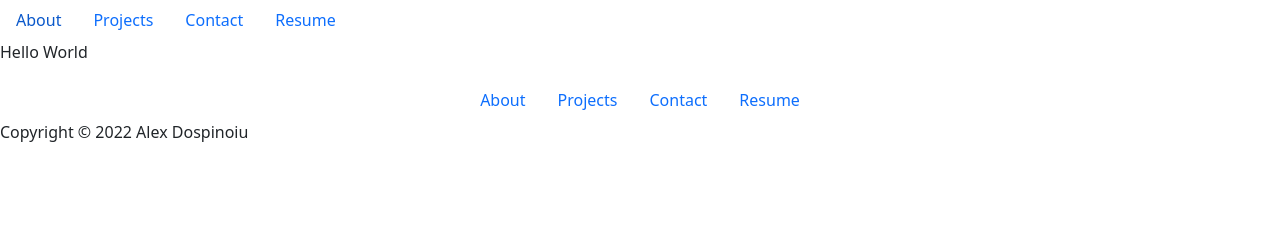
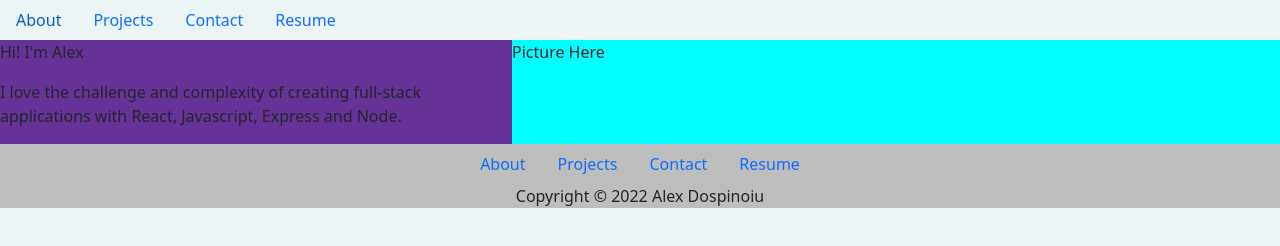
Before and after one commit to adospinoiu/Portfolio, a website: page index.html in a window 1280 px wide. Drawn offline with nearby package versions, Linux system fonts and the light colour scheme.

Commit message:
Working on setting up the index.html page to be finalized

```diff
--- /dev/null
+++ b/index.css
@@ -0,0 +1,28 @@
+.textandpicture {
+    display: flex;
+
+}
+.text {
+    background-color: rebeccapurple;
+    flex: 0.4;
+}
+
+.picture {
+    background-color: aqua;
+    flex: 0.6;
+}
+
+.copyright {
+    border: brown;
+    justify-content: center;
+    text-align: center;
+    text-shadow: 0em;
+}
+
+body {
+    background-color: rgb(235, 245, 245);
+}
+
+footer {
+    background-color: rgb(189, 189, 189);
+}
--- a/index.html
+++ b/index.html
@@ -6,10 +6,11 @@
     <meta http-equiv="X-UA-Compatible" content="IE=edge">
     <meta name="viewport" content="width=device-width, initial-scale=1.0">
 
-    <link rel="stylesheet" href="index.css">
+
     <link rel="icon" type="image/png" sizes="114x114" href="icon.png">
     <link href="https://cdn.jsdelivr.net/npm/bootstrap@5.2.1/dist/css/bootstrap.min.css" rel="stylesheet"
         integrity="sha384-iYQeCzEYFbKjA/T2uDLTpkwGzCiq6soy8tYaI1GyVh/UjpbCx/TYkiZhlZB6+fzT" crossorigin="anonymous">
+    <link rel="stylesheet" href="/index.css">
 
     <title>Alex Dospinoiu | Software Engineer</title>
 </head>
@@ -22,13 +23,24 @@
 </nav>
 
 <body>
-    <p>Hello World</p>
+    <div class="textandpicture">
+        <div class="text">
+            <p>Hi! I'm Alex</p>
+
+            <p>I love the challenge and complexity of creating full-stack applications with React, Javascript, Express and Node.</p>
+        </div>
+        <div class="picture">
+            <p>Picture Here</p>
+        </div>
+    </div>
+
     <script src="https://cdn.jsdelivr.net/npm/bootstrap@5.2.1/dist/js/bootstrap.bundle.min.js"
         integrity="sha384-u1OknCvxWvY5kfmNBILK2hRnQC3Pr17a+RTT6rIHI7NnikvbZlHgTPOOmMi466C8"
         crossorigin="anonymous"></script>
 </body>
 
 <footer>
+    <div className="">
         <ul class="nav justify-content-center">
             <li class="nav-item">
                 <a class="nav-link active" aria-current="page" href="/about.html">About</a>
@@ -43,7 +55,10 @@
                 <a class="nav-link" href="/resume.html">Resume</a>
             </li>
         </ul>
+    </div>
+    <div class="mt-8 text-center text-sm text-gray-500">
         <p>Copyright © 2022 Alex Dospinoiu</p>
+    </div>
 </footer>
 
 </html>
```
Also changed, not shown: about.html (+11 -1 lines), package.json (added, +22 -0 lines), resume.html (+18 -0 lines), 1 other file. Lines whose indentation alone changed are shown as unchanged.
